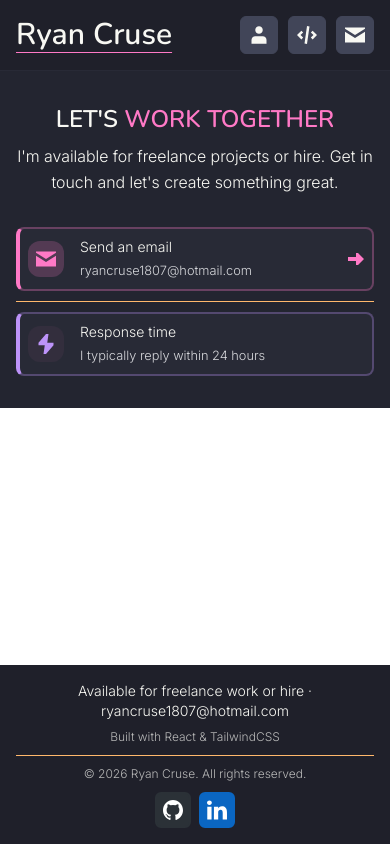
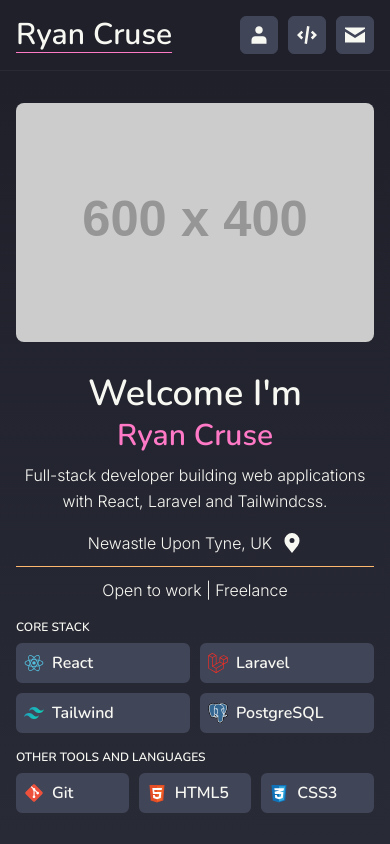
Before and after one commit to Cruse180795/my-portfolio, a React (Vite) app: page / in a window 390 px wide. Shown: the top 844 px of the page. Built offline with nearby package versions, Linux system fonts and the light colour scheme.

Commit message:
feature: Create AboutMe section component with mobile styling

```diff
--- a/src/App.tsx
+++ b/src/App.tsx
@@ -1,5 +1,6 @@
 
 import Navigation from "./components/layout/Navigation";
+import AboutMeSection from "./components/sections/AboutMeSection";
 import ContactMeSection from "./components/sections/ContactMeSection";
 import Footer from "./components/layout/Footer";
 
@@ -16,6 +17,7 @@ function App() {
       <Navigation githubLink={githubLink} linkedinLink={linkedinLink} />
 
       <main className="flex-1">
+        <AboutMeSection />
         <ContactMeSection mailto={mailtoLink}/>
       </main>
 
--- /dev/null
+++ b/src/components/sections/AboutMeSection.tsx
@@ -0,0 +1,113 @@
+import ReactIcon from "../icons/ReactIcon";
+import LaravelIcon from "../icons/LaravelIcon";
+import TailwindIcon from "../icons/TailwindIcon";
+import PostgresqlIcon from "../icons/PostgresqlIcon";
+import CSS3Icon from "../icons/CSS3Icon";
+import GitIcon from "../icons/GitIcon";
+import HTML5Icon from "../icons/HTML5Icon";
+import LocationIcon from "../icons/LocationIcon";
+
+
+
+function AboutMeSection() {
+  return (
+    <section className="bg-linear-to-b from-base-300 to-base-100 text-base-content">
+
+      {/** container */}
+      <div className="px-4 py-8 md:px-8 lg:px-12 max-w-7xl mx-auto">
+
+        {/** grid container */}
+        <div className="grid grid-cols-1 gap-8">
+
+          {/** Image */}
+          <div>
+            {/** TODO: Replace with actual image */}
+            <img src="https://placehold.co/600x400" alt="About Me Illustration" loading="lazy" className="rounded-image"/>
+          </div>
+
+          {/** Content */}
+          <div className="space-y-4">
+            {/** Header */}
+            <header className="text-center space-y-2">
+              <h2 className="text-4xl text-pretty">Welcome I'm <span className="text-primary text-3xl">Ryan Cruse</span></h2>
+              <p className="leading-relaxed">Full-stack developer building web applications with React, Laravel and Tailwindcss.</p>
+            </header>
+
+
+            {/** Location and work status wrapper */}
+            <div className="text-center space-y-2.5">
+
+              {/** Location */}
+              <div className="flex items-center justify-center gap-x-2.5">
+                <p className="leading-relaxed">Newastle Upon Tyne, UK</p>
+                <LocationIcon className="size-5"/>
+              </div>
+
+              <hr className="border-t-0 border-accent border"/>
+
+              {/** Work status */}
+              <p className="leading-relaxed">Open to work | Freelance</p>
+            </div>
+
+
+            {/** Techstack */}
+            <div className="space-y-4">
+
+              <div className="space-y-2">
+                <h2 className="uppercase text-xs">Core Stack</h2>
+
+                <ul className="grid grid-cols-2 gap-2.5">
+                  <li className="p-1.5 border-2 rounded-button flex items-center gap-x-2 bg-neutral border-neutral">
+                    <ReactIcon className="size-5" />
+                    <h2>React</h2>
+                  </li>
+                  <li className="p-1.5 border-2 rounded-button flex items-center gap-x-2 bg-neutral border-neutral">
+                    <LaravelIcon className="size-5" />
+                    <h2>Laravel</h2>
+                  </li>
+                  <li className="p-1.5 border-2 rounded-button flex items-center gap-x-2 bg-neutral border-neutral">
+                    <TailwindIcon className="size-5" />
+                    <h2>Tailwind</h2>
+                  </li>
+                  <li className="p-1.5 border-2 rounded-button flex items-center gap-x-2 bg-neutral border-neutral">
+                    <PostgresqlIcon className="size-5" />
+                    <h2>PostgreSQL</h2>
+                  </li>
+                </ul>
+              </div>
+
+
+              <div className="space-y-2">
+                <h2 className="uppercase text-xs">Other tools and languages</h2>
+                <ul className="grid grid-cols-3 gap-2.5">
+                  <li className="p-1.5 border-2 rounded-button flex items-center gap-x-2 bg-neutral border-neutral">
+                    <GitIcon className="size-5" />
+                    <h2>Git</h2>
+                  </li>
+                  <li className="p-1.5 border-2 rounded-button flex items-center gap-x-2 bg-neutral border-neutral">
+                    <HTML5Icon className="size-5" />
+                    <h2>HTML5</h2>
+                  </li>
+                  <li className="p-1.5 border-2 rounded-button flex items-center gap-x-2 bg-neutral border-neutral">
+                    <CSS3Icon className="size-5" />
+                    <h2>CSS3</h2>
+                  </li>
+                </ul>
+              </div>
+
+            </div>
+
+
+          </div>
+        </div>
+
+
+      </div>
+
+
+    </section>
+  )
+}
+
+
+export default AboutMeSection;
```
